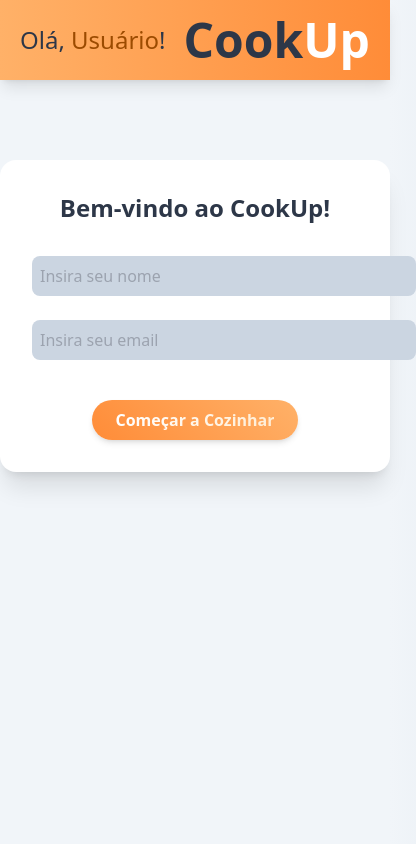
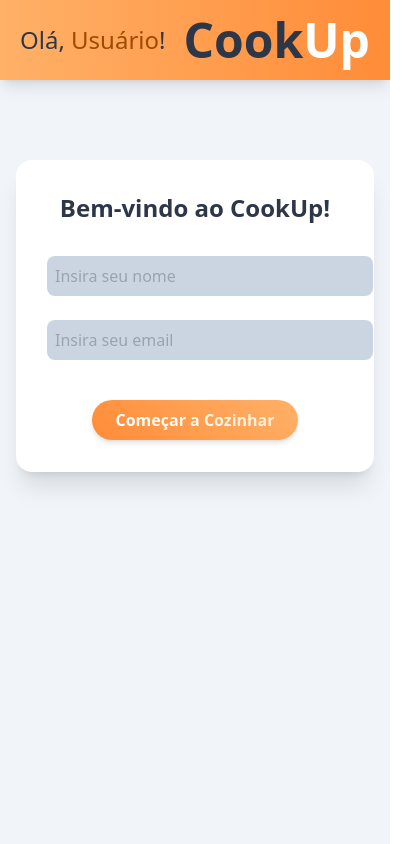
Before and after one commit to Wkyouma/CookUp, a React (Vite) app: page / in a window 390 px wide. Shown: the whole page, 416 px wide, since content can reach past the window. Built offline with nearby package versions, Linux system fonts and the light colour scheme.

Commit message:
finalização

```diff
--- a/Rotas.jsx
+++ b/Rotas.jsx
@@ -14,7 +14,7 @@ const Rotas = () => {
         <div className='min-h-screen flex flex-col bg-slate-100 dark:bg-noturno-bg'>
             <BrowserRouter>
                 <Cabecalho user={user} />
-                <main className="flex-1 flex flex-col">
+                <main className="flex-1 flex flex-col px-4">
                     {hasUser ? (
                         <Routes>
                             <Route path="/" element={<PaginaPadrao />} />
@@ -22,9 +22,9 @@ const Rotas = () => {
                             <Route path="*" element={<NotFound />} />
                         </Routes>
                     ) : (
-                        <div className="flex-1 flex items-center justify-center">
+
                             <Form onSubmit={setUser} />
-                        </div>
+
                     )}
                 </main>
             </BrowserRouter>
--- a/src/componentes/Form/index.jsx
+++ b/src/componentes/Form/index.jsx
@@ -15,7 +15,7 @@ const Form = ({ onSubmit }) => {
     }
 
     return (
-        <div className="w-full max-w-md p-8 bg-white dark:bg-noturno-card rounded-2xl shadow-xl mt-20">
+        <div className="w-full max-w-md p-8 bg-white dark:bg-noturno-card rounded-2xl shadow-xl mt-20 mx-auto px-4">
             <h2 className="text-2xl font-bold text-center mb-8 text-gray-800 dark:text-white">
                 Bem-vindo ao CookUp!
             </h2>
--- a/src/componentes/Input/index.jsx
+++ b/src/componentes/Input/index.jsx
@@ -4,7 +4,7 @@ const Input = ({ type, placeholder, Choi }) => {
   return (
     <motion.input
 
-      className="bg-slate-300 rounded-lg w-96 p-2 text-laranja-escuro dark:bg-noturno-bg"
+      className=" bg-slate-300 rounded-lg w-full sm:w-96 p-2 text-laranja-escuro dark:bg-noturno-bg  ml-[15px]"
       type={type}
       placeholder={placeholder}
       whileFocus={{
```
